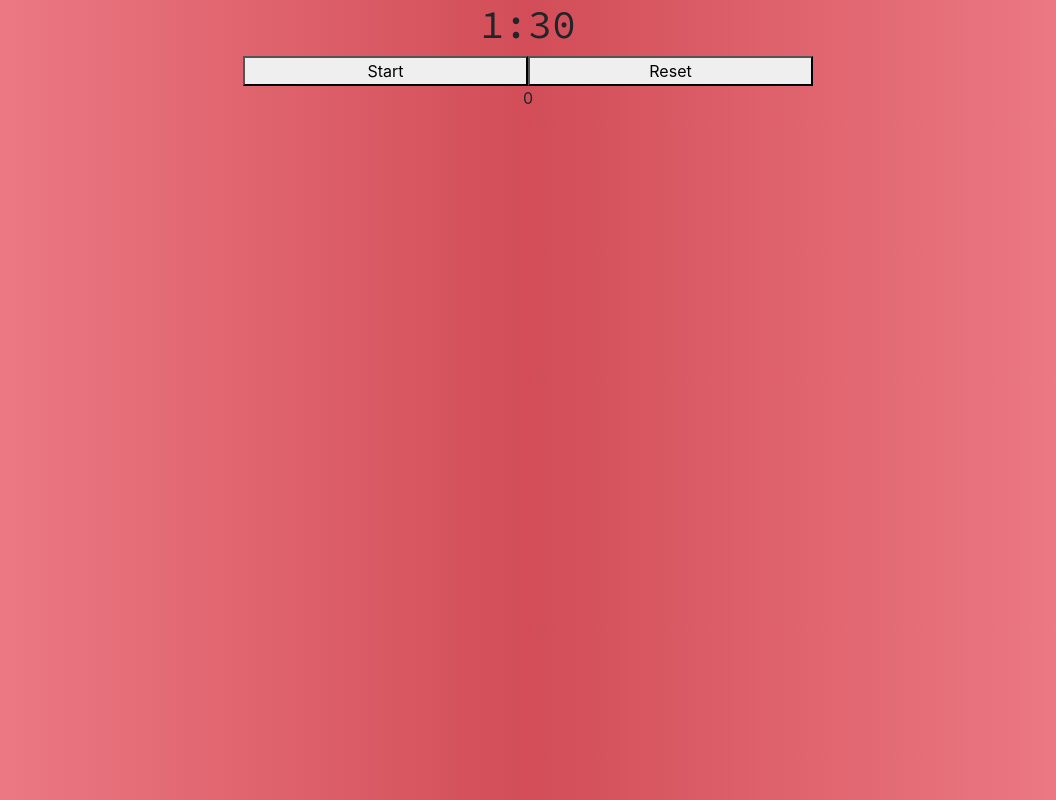
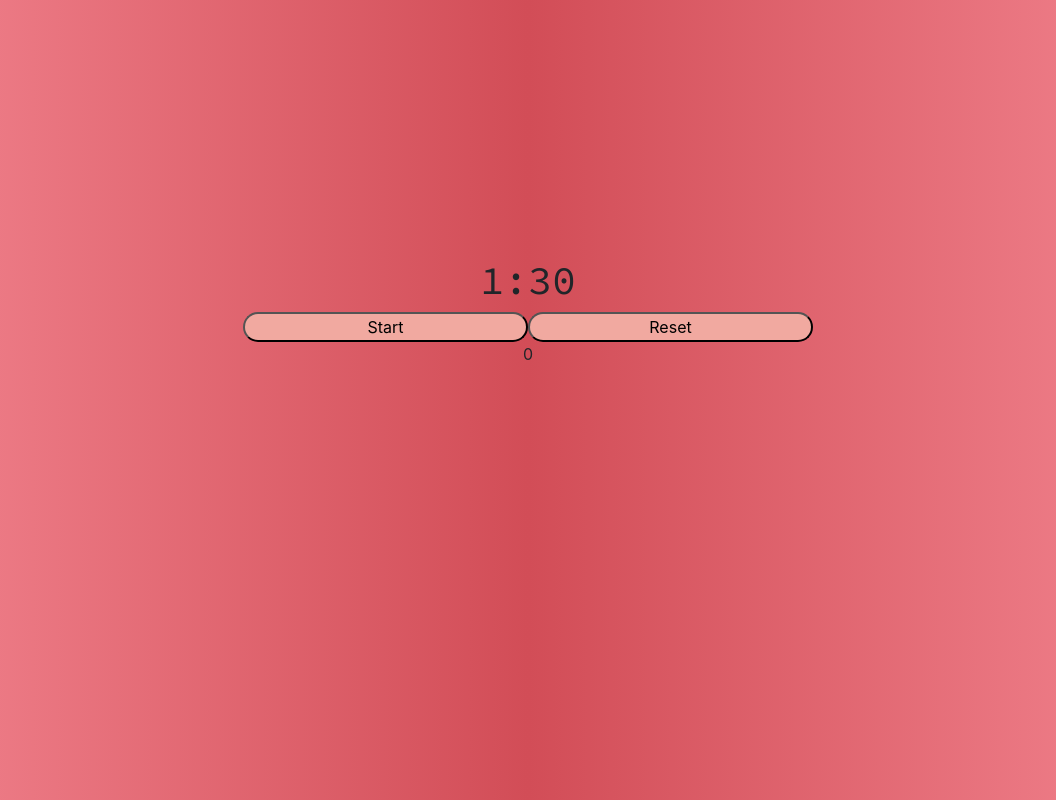
Before and after one commit to AlexNYC25/PomodoreReactApp, a React (Create React App) app: page / in a window 1280 px wide. Shown: the whole page, without its empty margins (112-1168 px from the left). Built offline with nearby package versions, Linux system fonts and the light colour scheme.

Commit message:
changed html nesting structure and added new classnames

```diff
--- a/src/components/PomodoreTimer/PomodoreTimer.js
+++ b/src/components/PomodoreTimer/PomodoreTimer.js
@@ -83,7 +83,9 @@
 
 
     return (
-        <div className="container">
+
+        <div id="pomodore-timer" className="container align-items-center">
+
 
             <div className="timer">
                 <div className="row">
@@ -91,12 +93,12 @@
                 </div>
 
                 <div className="row justify-content-center">
-                    <button onClick={toggle} className="col-3">
+                    <button onClick={toggle} className="col-3 clock-button">
                         {isActive ? 'Pause' : 'Start'}
 
                     </button>
 
-                    <button onClick={reset} className="col-3">
+                    <button onClick={reset} className="col-3 clock-button">
                         Reset
                     </button>
                 </div>
```
